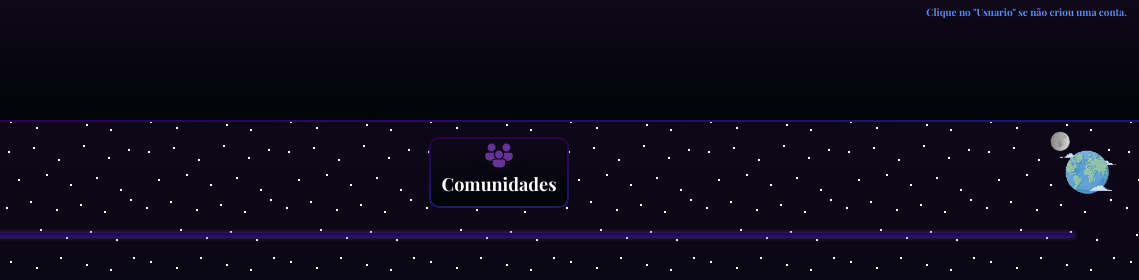
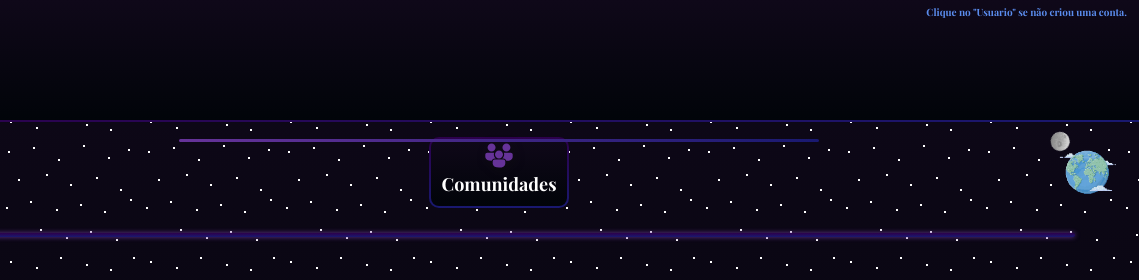
Before and after one commit to BananaOSOficial/BananaForum1.0, a plain HTML site: page index.html in a window 1280 px wide. Shown: the top 280 px of the page, 141-1280 px from the left. Drawn offline with nearby package versions, Linux system fonts and the light colour scheme; no server answers; a web font is replaced by a local one.

Commit message:
Update index.html

```diff
--- a/index.html
+++ b/index.html
@@ -384,11 +384,11 @@
 		}
 		#comunidades::after {
 			content: "";
+			display: block;
 			width: 50%;
 			background: linear-gradient(90deg, rgb(102,51,153),rgb(25,25,112));
 			height: 3px;
 			position: fixed;
-			bottom: 0;
 			border-radius: 999px;
 			left: 50%;
 			transform: translateX(-50%);
```
